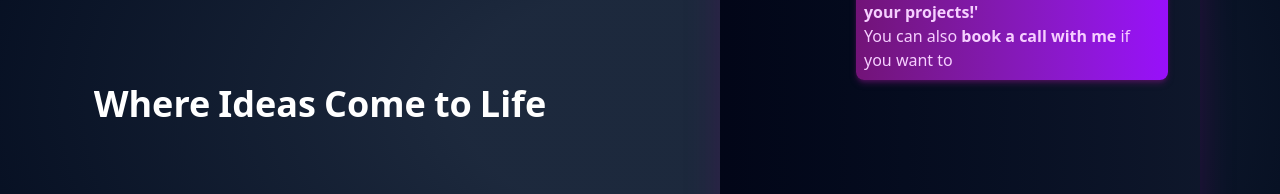
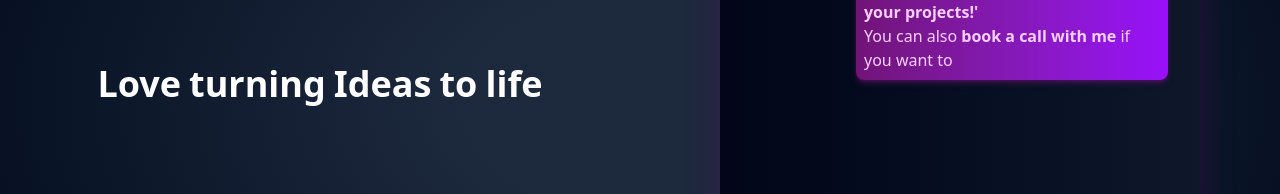
Before and after one commit to o6ris/portfolio, a Next.js app: page / in a window 1280 px wide. Shown: the part 296-490 px from the top of the page. Built offline with nearby package versions, Linux system fonts and the light colour scheme; no server answers.

Commit message:
style(title): change title and fix centered position

```diff
--- a/app/page.tsx
+++ b/app/page.tsx
@@ -8,11 +8,8 @@ export default function Home() {
         <section className="flex flex-col items-center justify-center w-full">
           <Title />
         </section>
-        {/* CHAT */}
         <section className="flex flex-col items-center justify-center w-full">
-          <article className="flex flex-col items-center justify-center w-full h-full">
-            <Chat />
-          </article>
+          <Chat />
         </section>
       </section>
     </main>
--- a/components/Title/Title.tsx
+++ b/components/Title/Title.tsx
@@ -3,26 +3,26 @@
 import { motion } from "framer-motion";
 
 function Title() {
-  const title = "Where Ideas Come to Life";
+  const title = "Love turning Ideas to life";
   const lines = title.split(" ");
   return (
     <motion.h1
       initial={{ opacity: 0, y: 20 }}
       animate={{ opacity: 1, y: 0 }}
       transition={{ duration: 0.8, ease: "easeOut" }}
-      className="text-4xl font-bold text-center"
+      className="text-4xl font-bold text-center h-full flex flex-row items-center justify-center"
     >
       {lines.map((word, index) => (
         <motion.span
           key={index}
-          className="inline-block mx-1 bg-clip-text text-transparent bg-gradient-to-r from-white to-white transition-all duration-300"
+          className="inline-block mx-1 bg-clip-text text-transparent bg-gradient-to-r from-white to-white transition-all duration-100 h-20 text-center"
           initial={{ opacity: 0, y: 20 }}
           animate={{ opacity: 1, y: 0 }}
           transition={{ delay: index * 0.05, duration: 0.3 }}
           whileHover={{
             y: -5,
             scale: 1.05,
-            backgroundImage: "linear-gradient(to right, #701a75, #9333ea)", // Matches Tailwind's fuchsia-900 to purple-600
+            backgroundImage: "linear-gradient(to right, #701a75, #9333ea)",
             WebkitBackgroundClip: "text",
             WebkitTextFillColor: "transparent",
           }}
```
